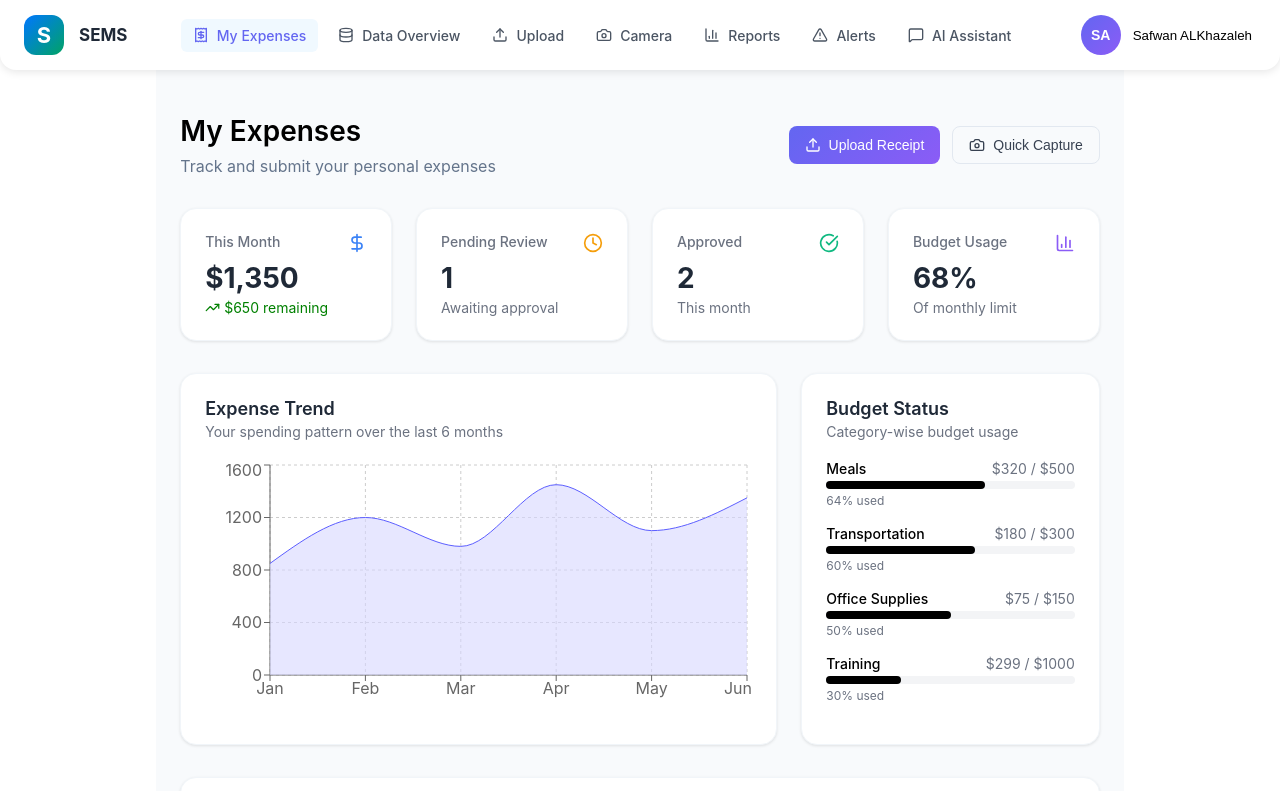
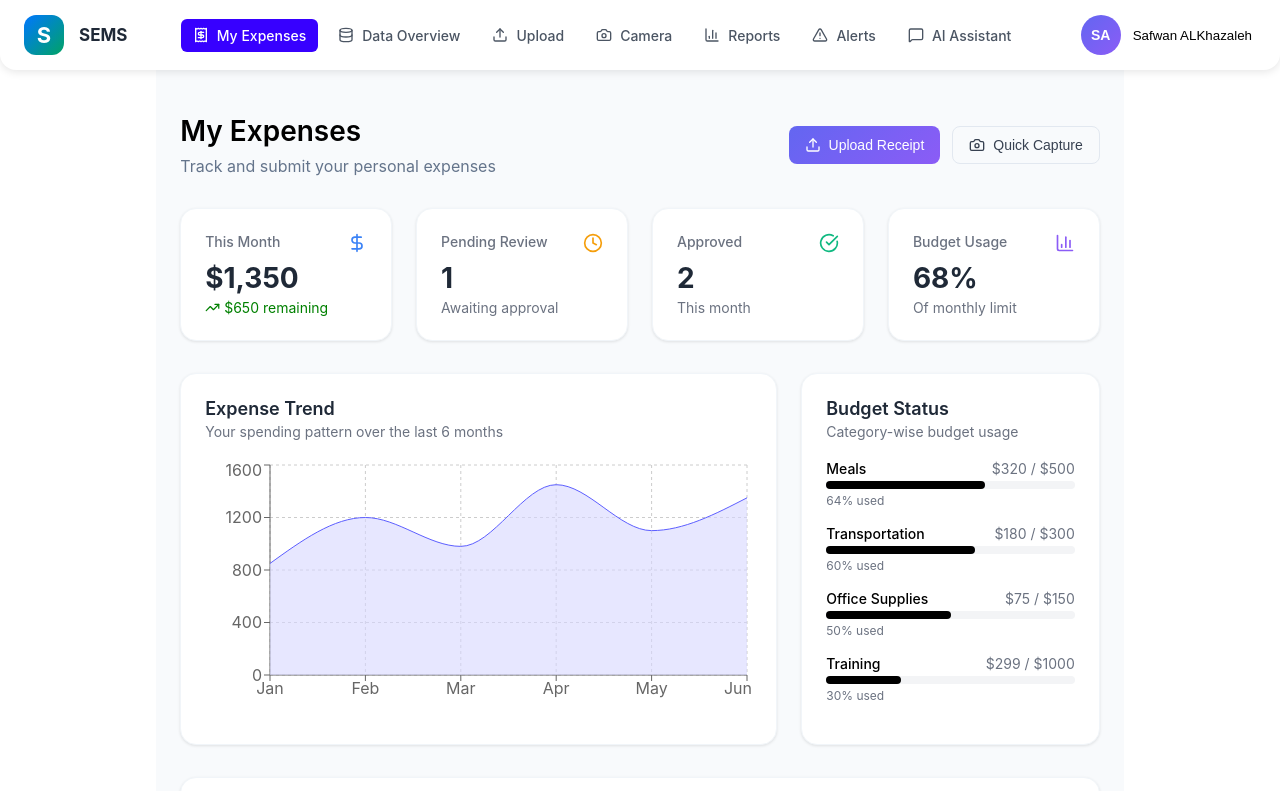
Before and after one commit to safwandx2002-create/SEMS-Project, a React (Vite) app: page /dashboard in a window 1280 px wide. Shown: the top 791 px of the page. Built offline with nearby package versions, Linux system fonts and the light colour scheme; the HTML template or start-up script is replaced by a standard one.

Commit message:
edited colors of navItems

```diff
--- a/src/Components/Dashboard/Dashboard.jsx
+++ b/src/Components/Dashboard/Dashboard.jsx
@@ -2059,8 +2059,8 @@ const pieData = categoryData.map(item => ({
                 cursor: "pointer",
                 padding: "8px 12px",
                 borderRadius: "6px",
-                color: activeItem === item ? "#6366f1" : "#4b5563",
-                background: activeItem === item ? "#f0f9ff" : "transparent",
+                color: activeItem === item ? "#ffffffff" : "#4b5563",
+                background: activeItem === item ? "#3700ffff" : "transparent",
                 display: "flex",
                 alignItems: "center",
                 gap: "8px"
```
